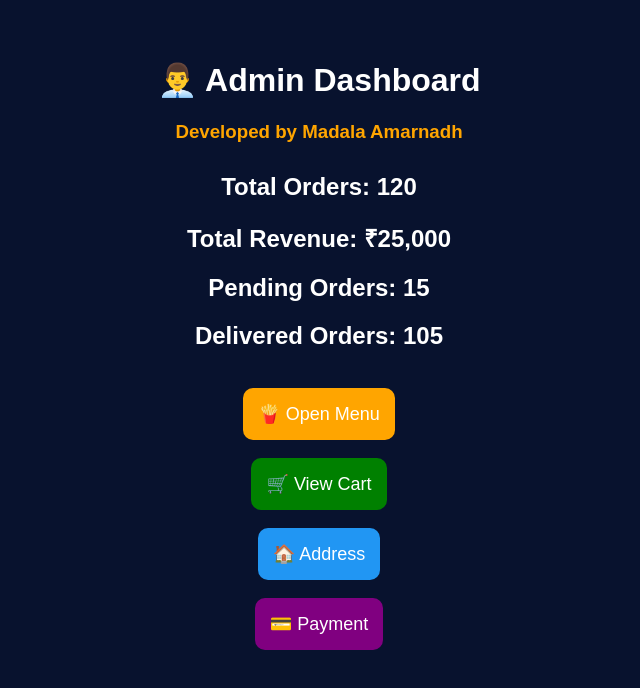
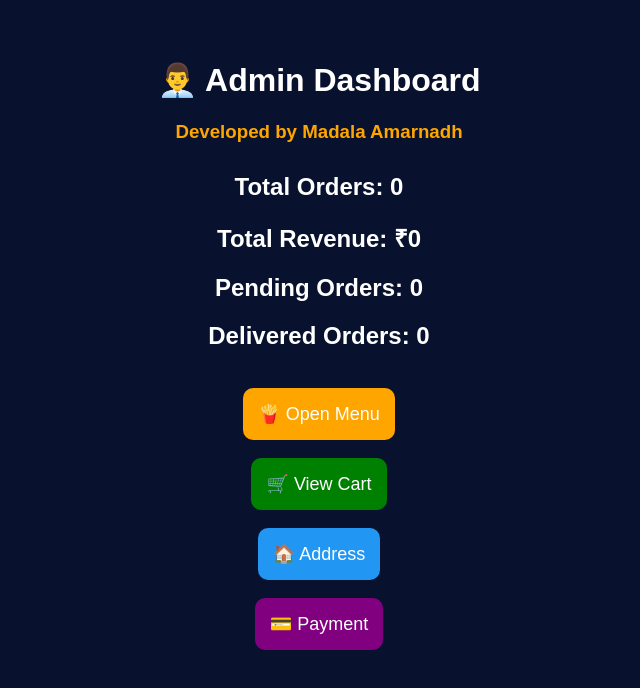
Before and after one commit to Amarnadh9676/bro-fries, a React (Vite) app in the folder bro-fries/: page / in a window 1280 px wide. Shown: the top 688 px of the page, without its empty margins (321-961 px from the left). Built offline with nearby package versions, Linux system fonts and the light colour scheme.

Commit message:
updated dashboard values

```diff
--- a/bro-fries/src/pages/Dashboard.jsx
+++ b/bro-fries/src/pages/Dashboard.jsx
@@ -27,13 +27,13 @@ function Dashboard() {
         Developed by Madala Amarnadh
       </h3>
 
-      <h2>Total Orders: 120</h2>
+      <h2>Total Orders: 0</h2>
 
-      <h2>Total Revenue: ₹25,000</h2>
+      <h2>Total Revenue: ₹0</h2>
 
-      <h2>Pending Orders: 15</h2>
+      <h2>Pending Orders: 0</h2>
 
-      <h2>Delivered Orders: 105</h2>
+      <h2>Delivered Orders: 0</h2>
 
       <br />
 
```
